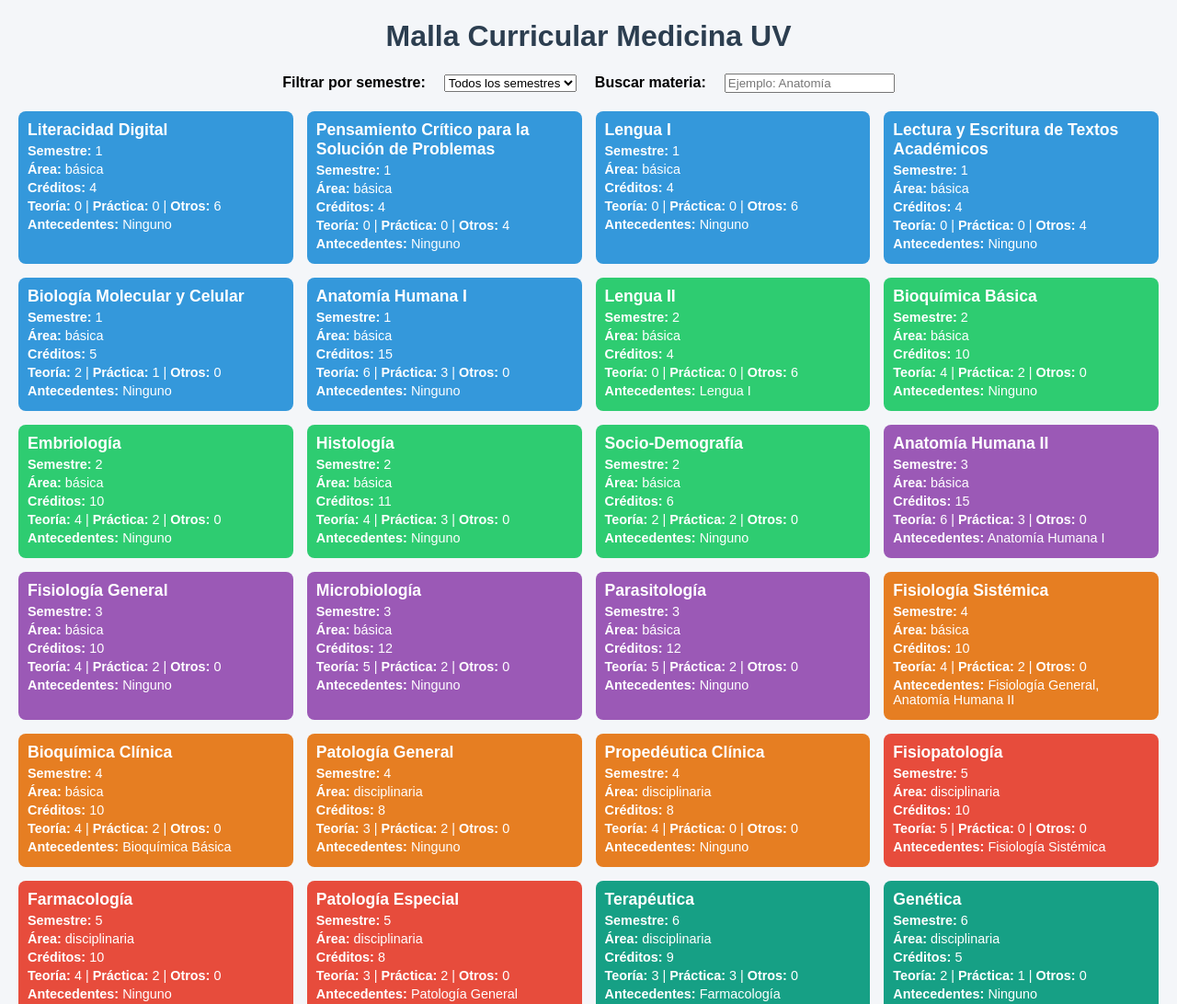
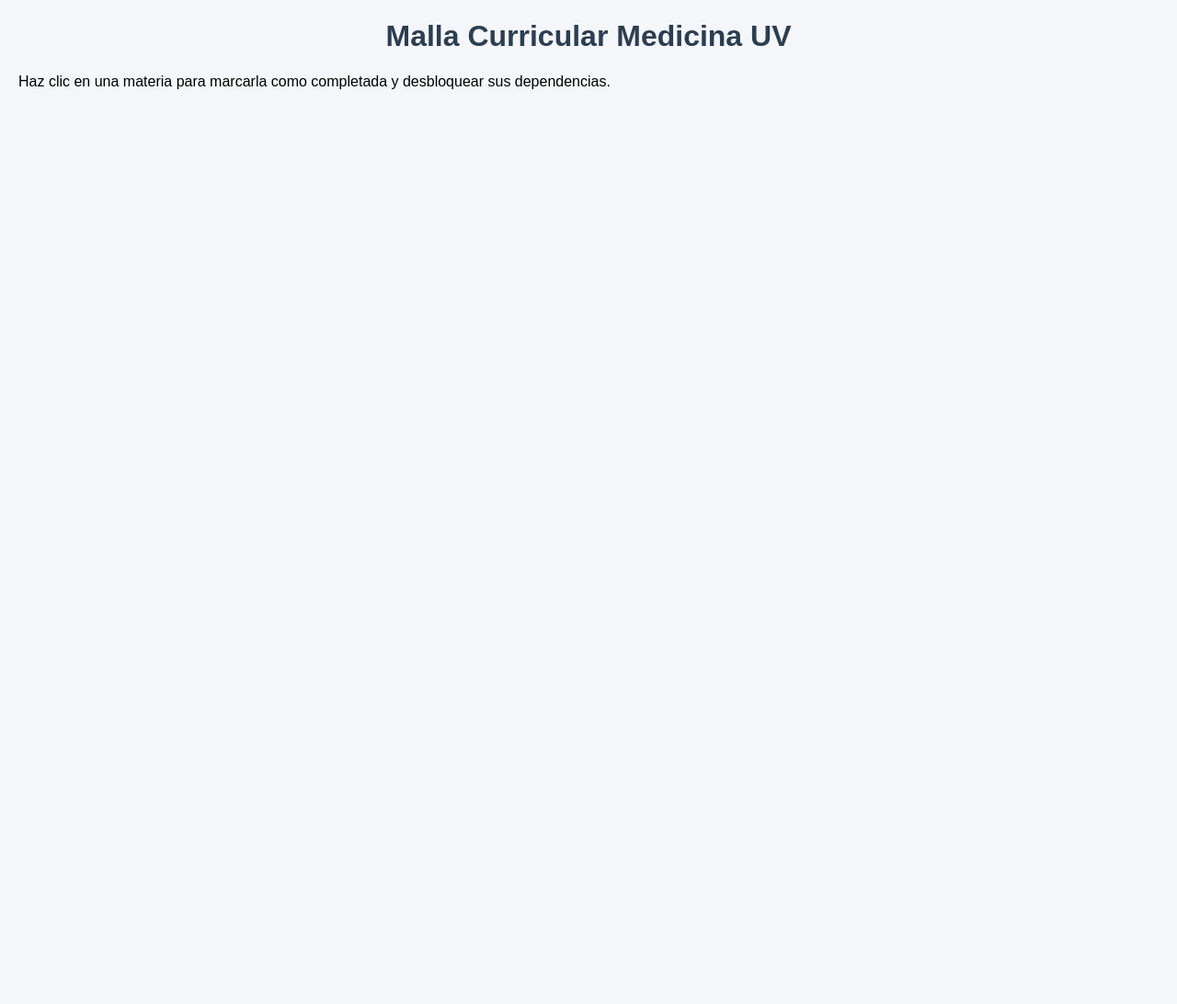
Before and after one commit to enid133/malla-medicina-, a plain HTML site: page index.html in a window 1280 px wide. Shown: the top 1092 px of the page at 92% size. After the commit the page ends 800 px from the top, so only its background shows below. Drawn offline with Linux system fonts and the light colour scheme.

Commit message:
Update index.html

```diff
--- a/index.html
+++ b/index.html
@@ -8,30 +8,9 @@
 </head>
 <body>
   <h1>Malla Curricular Medicina UV</h1>
+  <p>Haz clic en una materia para marcarla como completada y desbloquear sus dependencias.</p>
 
-    <div class="filtros">
-        <label for="semestreSelect"><b>Filtrar por semestre:</b></label>
-        <select id="semestreSelect">
-            <option value="todos">Todos los semestres</option>
-            <option value="1">1° semestre</option>
-            <option value="2">2° semestre</option>
-            <option value="3">3° semestre</option>
-            <option value="4">4° semestre</option>
-            <option value="5">5° semestre</option>
-            <option value="6">6° semestre</option>
-            <option value="7">7° semestre</option>
-            <option value="8">8° semestre</option>
-            <option value="9">9° semestre</option>
-            <option value="10">10° semestre</option>
-            <option value="11">11° semestre</option>
-            <option value="12">12° semestre</option>
-        </select>
-
-        <label for="buscador"><b>Buscar materia:</b></label>
-        <input type="text" id="buscador" placeholder="Ejemplo: Anatomía">
-    </div>
-
-    <div id="malla" class="grid-malla"></div>
+  <div id="tabla-malla"></div>
 
   <script src="script.js"></script>
 </body>
```
Lines whose indentation alone changed are shown as unchanged.
